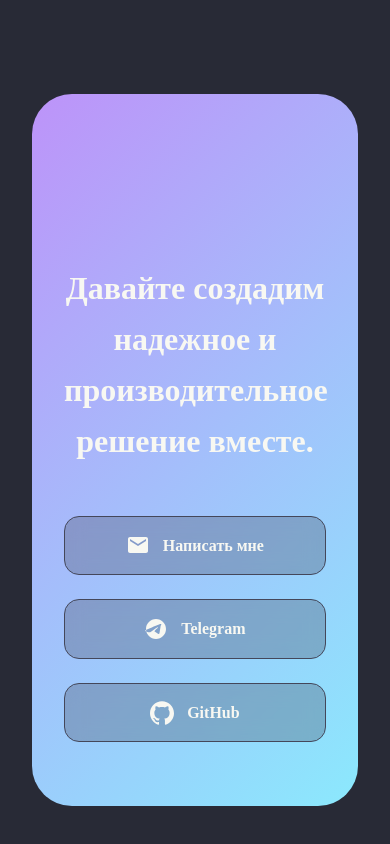
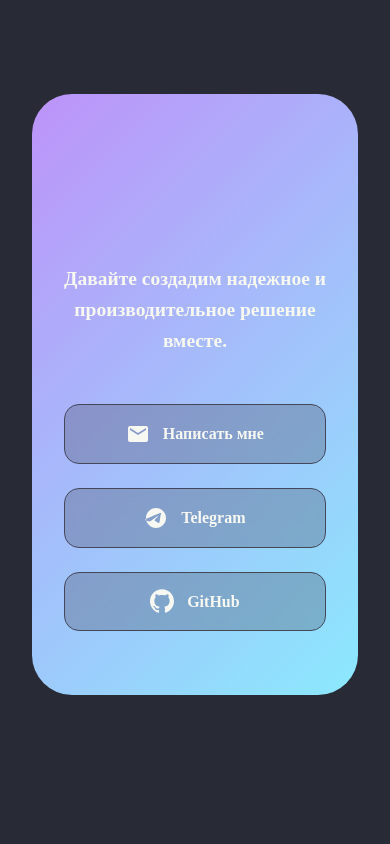
Before and after one commit to KudinovArtemilus/portfolio-2026, a React (Vite) app: page / in a window 390 px wide. Shown: the part 8856-9700 px from the top of the page. After the commit the page ends 9647 px from the top, so only its background shows below. Built offline with nearby package versions, Linux system fonts and the light colour scheme.

Commit message:
fix: text overflow on mobile

```diff
--- a/style.css
+++ b/style.css
@@ -313,7 +313,7 @@ h1 {
 }
 
 .contact-card p {
-    font-size: 2rem;
+    font-size: clamp(1.2rem, 5vw, 2rem);
     margin-bottom: 3rem;
     font-weight: 700;
 }
```
